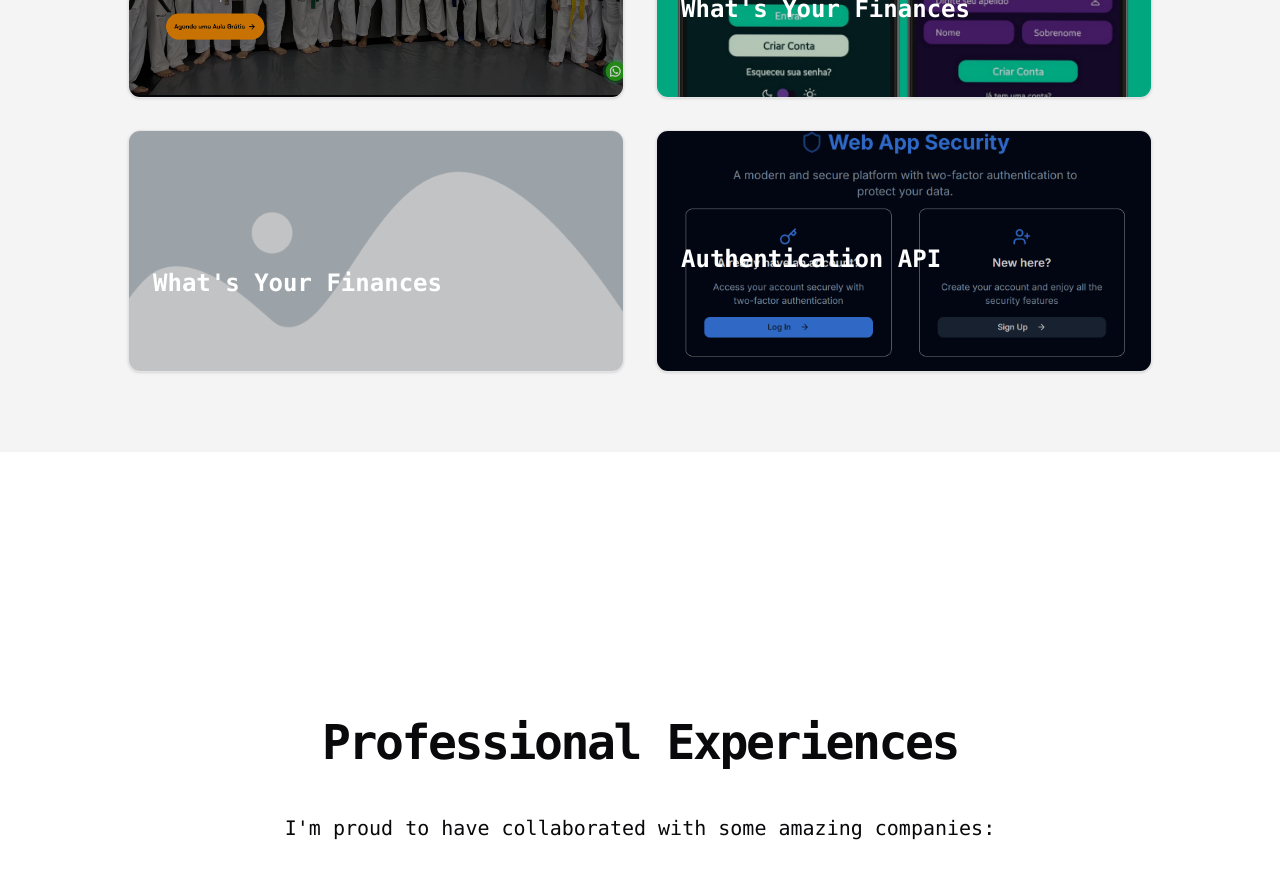
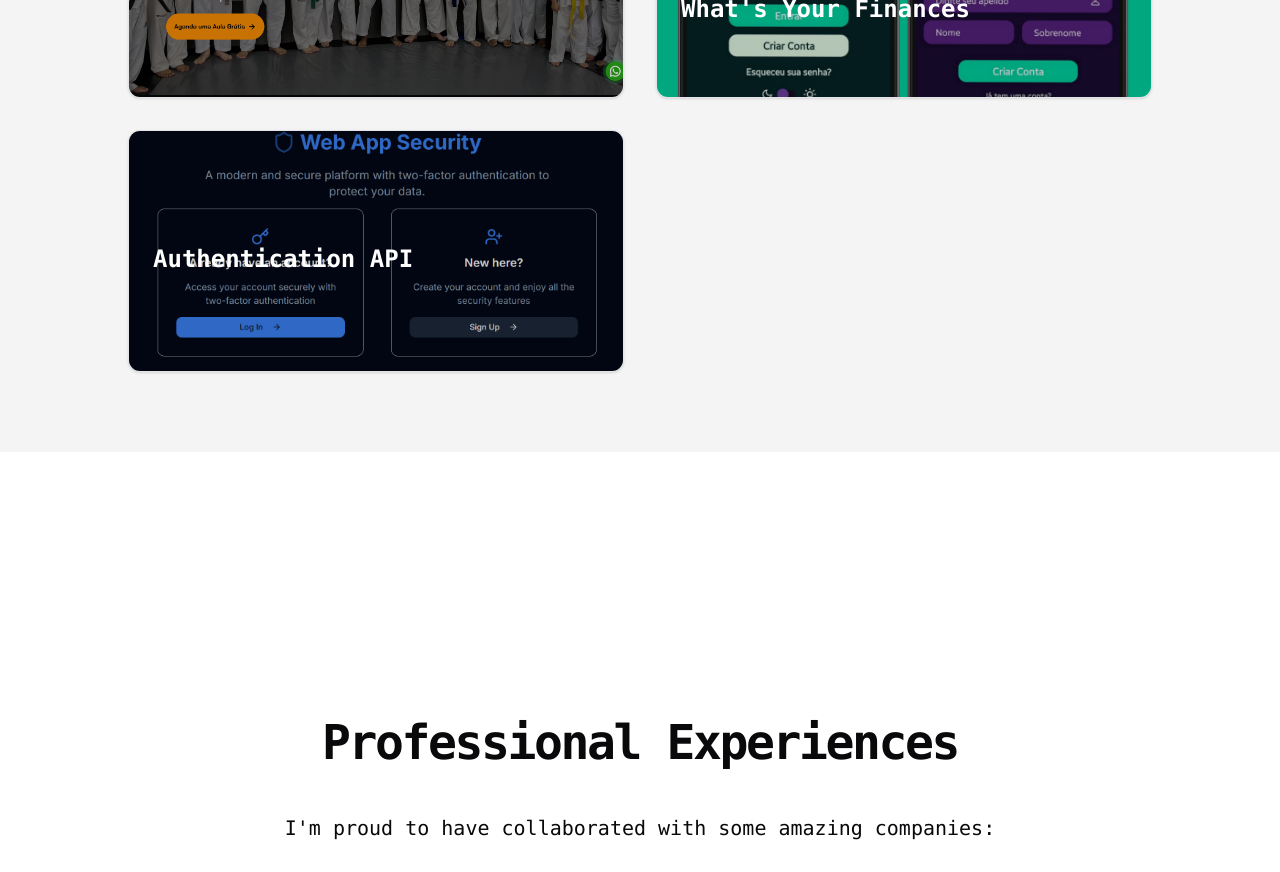
Before and after one commit to Couks/portifolio, a Next.js app: page / in a window 1280 px wide. Shown: the part 1260-2132 px from the top of the page. Built offline with nearby package versions, Linux system fonts and the light colour scheme.

Commit message:
resolve bugs

```diff
--- a/src/components/projects-section.tsx
+++ b/src/components/projects-section.tsx
@@ -24,12 +24,6 @@ const projects = [
     description: "Web application for financial control",
     link: "https://whats-your-finances-web-page.vercel.app/",
     image: whatsYourFinances,
-  },
-  {
-    title: "What's Your Finances",
-    description: "Web application for financial control",
-    link: "https://whats-your-finances-web-page.vercel.app/",
-    image: placeholder,
   },
   {
     title: "Authentication API",
```
Also changed, not shown: 1 other file (tests, documents, lock files or other folders).
